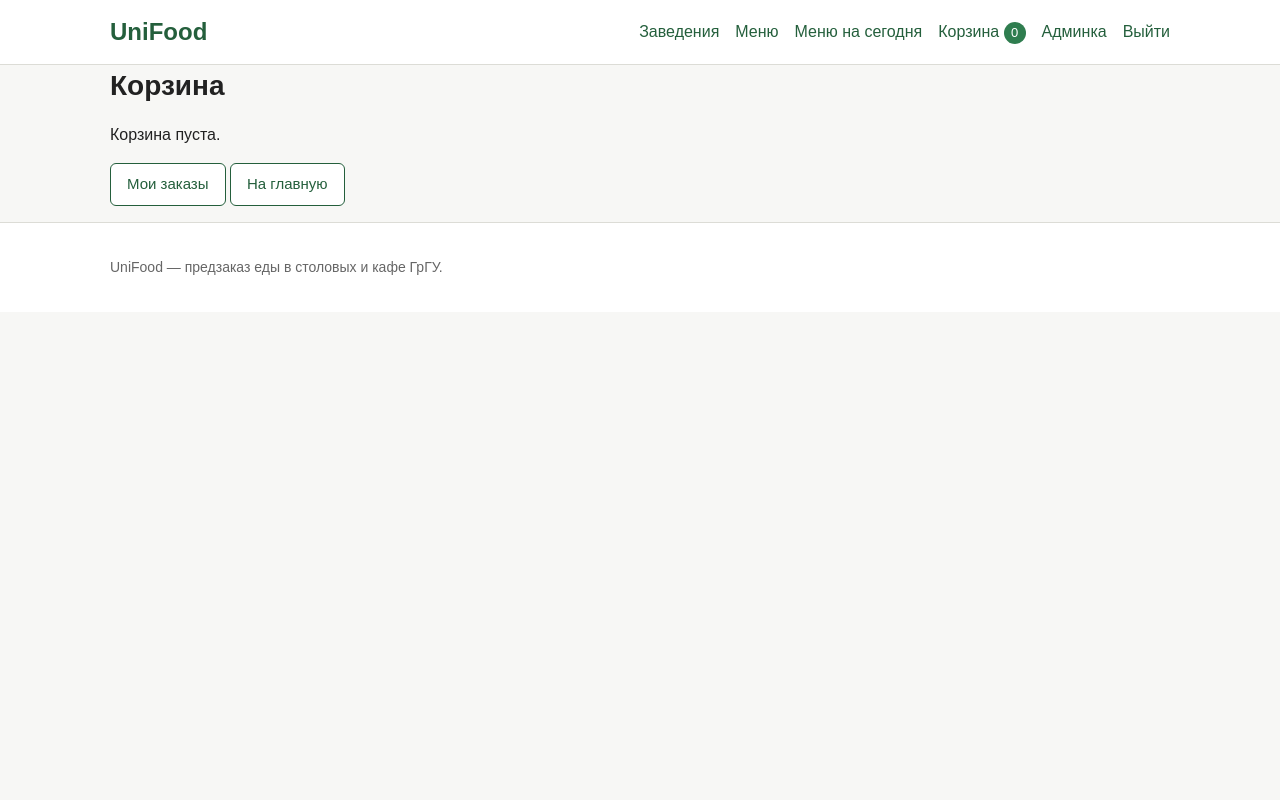
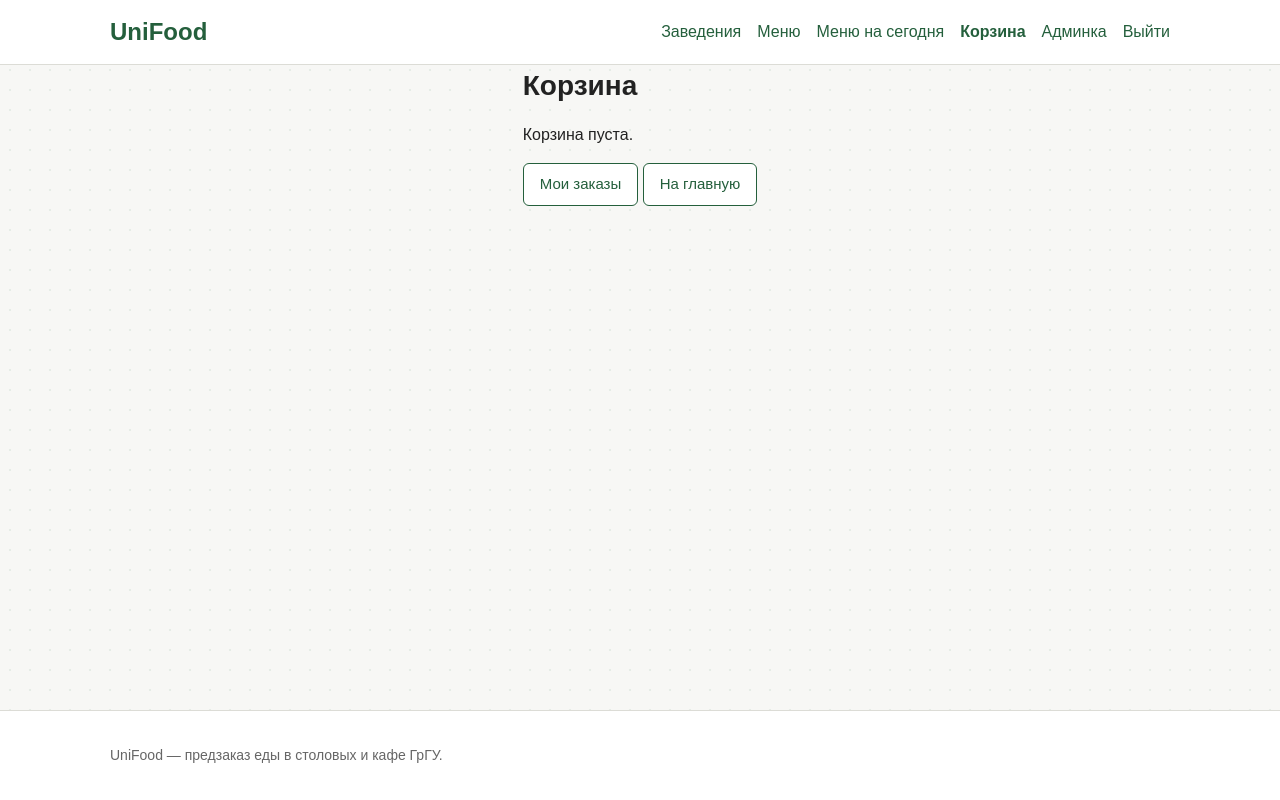
Before and after one commit to oooCAO/UniFood, a PHP site: page /cart.php in a window 1280 px wide. Run offline with PHP 8.4, Linux system fonts and the light colour scheme; the visitor is signed in with stand-in values (Sample User, id 1).

Commit message:
Подсветить активный раздел, скрыть пустой счётчик, прижать подвал и добавить узор фона

```diff
--- a/public/css/style.css
+++ b/public/css/style.css
@@ -28,7 +28,16 @@ body {
     font-size: 16px;
     line-height: 1.5;
     color: var(--color-text);
-    background: var(--color-bg);
+    background-color: var(--color-bg);
+    /* Лёгкий узор из точек в цвет акцента: фон не выглядит пустым,
+       но не спорит с текстом и карточками. */
+    background-image: radial-gradient(rgba(47, 125, 79, 0.09) 1px, transparent 1px);
+    background-size: 20px 20px;
+
+    /* Подвал прижимается к низу окна, даже если страница короткая. */
+    display: flex;
+    flex-direction: column;
+    min-height: 100vh;
 }
 
 a {
@@ -78,6 +87,12 @@ a:hover {
     text-decoration: none;
 }
 
+/* Текущий раздел подсвечиваем, чтобы было видно, где находится студент. */
+.main-nav a.active {
+    color: var(--color-accent-dark);
+    font-weight: bold;
+}
+
 .cart-count {
     display: inline-block;
     min-width: 22px;
@@ -89,10 +104,29 @@ a:hover {
     text-align: center;
 }
 
+/* Пометка «Меню на сегодня» у блюд, импортированных с сайта. */
+.badge {
+    display: inline-block;
+    padding: 2px 8px;
+    border-radius: 10px;
+    background: #e3f0e7;
+    color: var(--color-accent-dark);
+    font-size: 12px;
+    font-weight: bold;
+    text-decoration: none;
+}
+
+.badge:hover {
+    background: #d3e8da;
+}
+
 /* Основное содержимое */
 
 main {
     padding: 32px 0 48px;
+
+    /* Занимает всё свободное место, поэтому подвал остаётся внизу. */
+    flex: 1 0 auto;
 }
 
 .page-title {
@@ -103,6 +137,22 @@ main {
 .section-title {
     margin: 0 0 16px;
     font-size: 22px;
+}
+
+/* Заголовок заведения на общей странице меню: категории разных столовых
+   не должны идти одним списком без подписи. */
+.venue-title {
+    margin: 28px 0 4px;
+    font-size: 22px;
+    color: var(--color-accent-dark);
+}
+
+.venue-address {
+    margin: 0 0 16px;
+}
+
+.dish-source {
+    margin: 0 0 8px;
 }
 
 .text-muted {
@@ -396,6 +446,9 @@ th {
     background: var(--color-card);
     color: var(--color-muted);
     font-size: 14px;
+
+    /* Дополнительная страховка на случай, если main закончился раньше окна. */
+    margin-top: auto;
 }
 
 /* Узкие экраны */
--- a/public/header.php
+++ b/public/header.php
@@ -12,30 +12,33 @@ require_once __DIR__ . '/../src/cart.php';
 // Счётчик нужен рядом со ссылкой на корзину, он считает порции из сессии.
 $cartCount = getCartItemCount();
 $currentRole = getCurrentUserRole();
+
+// Путь текущей страницы нужен, чтобы подсветить активный раздел в меню.
+$currentPath = parse_url($_SERVER['REQUEST_URI'] ?? '/', PHP_URL_PATH);
 ?>
 <header class="site-header">
     <div class="container header-inner">
         <a class="logo" href="/">UniFood</a>
 
         <nav class="main-nav">
-            <a href="/">Заведения</a>
-            <a href="/menu.php">Меню</a>
-            <a href="/today-menu.php">Меню на сегодня</a>
-            <a href="/cart.php">Корзина <span class="cart-count"><?= (int) $cartCount ?></span></a>
+            <a href="/" class="<?= $currentPath === '/' ? 'active' : '' ?>">Заведения</a>
+            <a href="/menu.php" class="<?= in_array($currentPath, ['/menu.php', '/dish.php'], true) ? 'active' : '' ?>">Меню</a>
+            <a href="/today-menu.php" class="<?= $currentPath === '/today-menu.php' ? 'active' : '' ?>">Меню на сегодня</a>
+            <a href="/cart.php" class="<?= $currentPath === '/cart.php' ? 'active' : '' ?>">Корзина<?php if ($cartCount > 0): ?> <span class="cart-count"><?= (int) $cartCount ?></span><?php endif; ?></a>
 
             <?php if (isLoggedIn()): ?>
                 <?php if ($currentRole === ROLE_STUDENT): ?>
-                    <a href="/orders.php">Мои заказы</a>
+                    <a href="/orders.php" class="<?= $currentPath === '/orders.php' ? 'active' : '' ?>">Мои заказы</a>
                 <?php elseif ($currentRole === ROLE_STAFF): ?>
-                    <a href="/staff/orders.php">Заказы</a>
+                    <a href="/staff/orders.php" class="<?= strpos($currentPath, '/staff/') === 0 ? 'active' : '' ?>">Заказы</a>
                 <?php elseif ($currentRole === ROLE_ADMIN): ?>
-                    <a href="/admin/venues.php">Админка</a>
+                    <a href="/admin/venues.php" class="<?= strpos($currentPath, '/admin/') === 0 ? 'active' : '' ?>">Админка</a>
                 <?php endif; ?>
 
                 <a href="/logout.php">Выйти</a>
             <?php else: ?>
-                <a href="/login.php">Вход</a>
-                <a href="/register.php">Регистрация</a>
+                <a href="/login.php" class="<?= $currentPath === '/login.php' ? 'active' : '' ?>">Вход</a>
+                <a href="/register.php" class="<?= $currentPath === '/register.php' ? 'active' : '' ?>">Регистрация</a>
             <?php endif; ?>
         </nav>
     </div>
```
